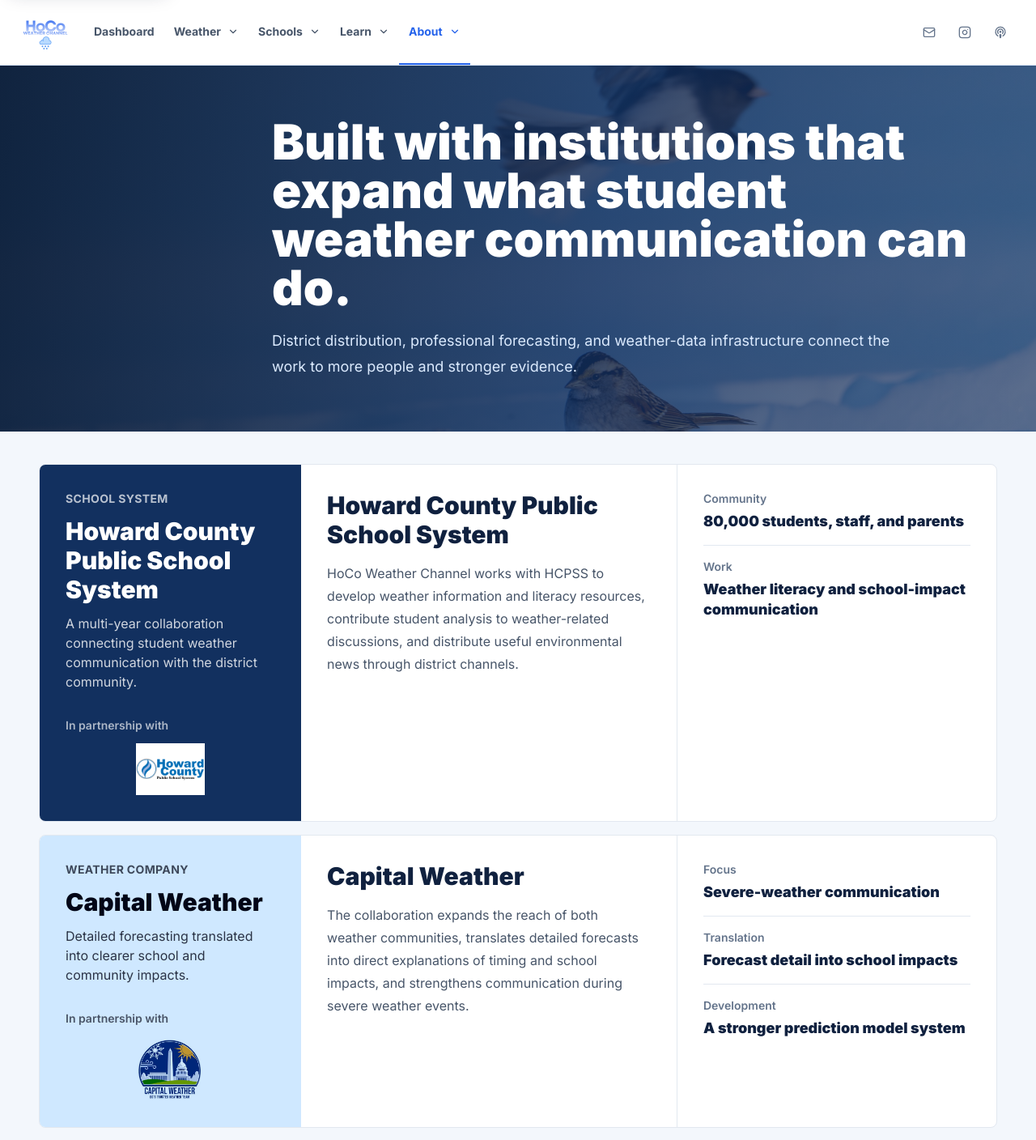
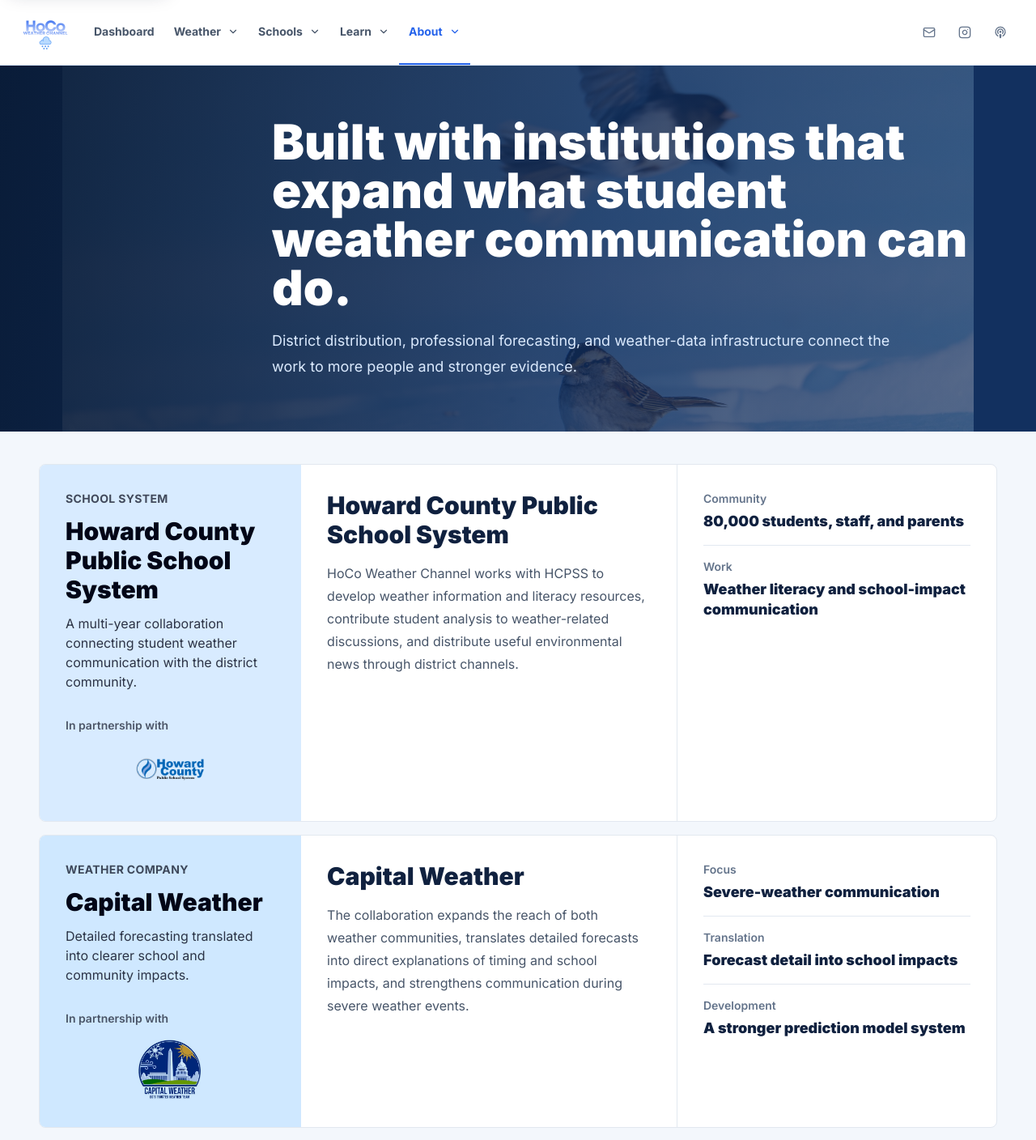
Before and after one commit to davidliu-2008/HoCoWX, a Next.js app: page /partnerships in a window 1280 px wide. Shown: the top 1408 px of the page at 81% size. Built offline with nearby package versions, Linux system fonts and the light colour scheme.

Commit message:
Blend partner logos and widen hero framing

```diff
--- a/app/globals.css
+++ b/app/globals.css
@@ -179,9 +179,17 @@ main article[class*="shadow"] {
   background-image:
     linear-gradient(100deg, rgba(9, 27, 54, 0.94) 0%, rgba(18, 48, 95, 0.82) 58%, rgba(18, 48, 95, 0.62) 100%),
     url("/photography/winter-wildlife-birds.jpg");
-  background-position: center 58%;
-  background-size: cover;
+  background-position: center, center 58%;
+  background-repeat: no-repeat;
+  background-size: cover, 88% auto;
+  background-color: #12305f;
   color: white;
+}
+
+@media (max-width: 767px) {
+  .page-hero {
+    background-size: cover, auto 115%;
+  }
 }
 
 .page-hero > div {
--- a/components/PartnershipSelector.tsx
+++ b/components/PartnershipSelector.tsx
@@ -23,8 +23,8 @@ const partnerships: Partnership[] = [
     summary: "A multi-year collaboration connecting student weather communication with the district community.",
     logo: "/partners/hcpss-logo.png",
     logoAlt: "Howard County Public School System",
-    panelClass: "bg-navy text-white",
-    logoClass: "max-h-16 w-full object-contain",
+    panelClass: "bg-[#d8ebff] text-slate-950",
+    logoClass: "max-h-16 w-full object-contain mix-blend-multiply",
     description: "HoCo Weather Channel works with HCPSS to develop weather information and literacy resources, contribute student analysis to weather-related discussions, and distribute useful environmental news through district channels.",
     details: [
       { label: "Community", value: "80,000 students, staff, and parents" },
```
